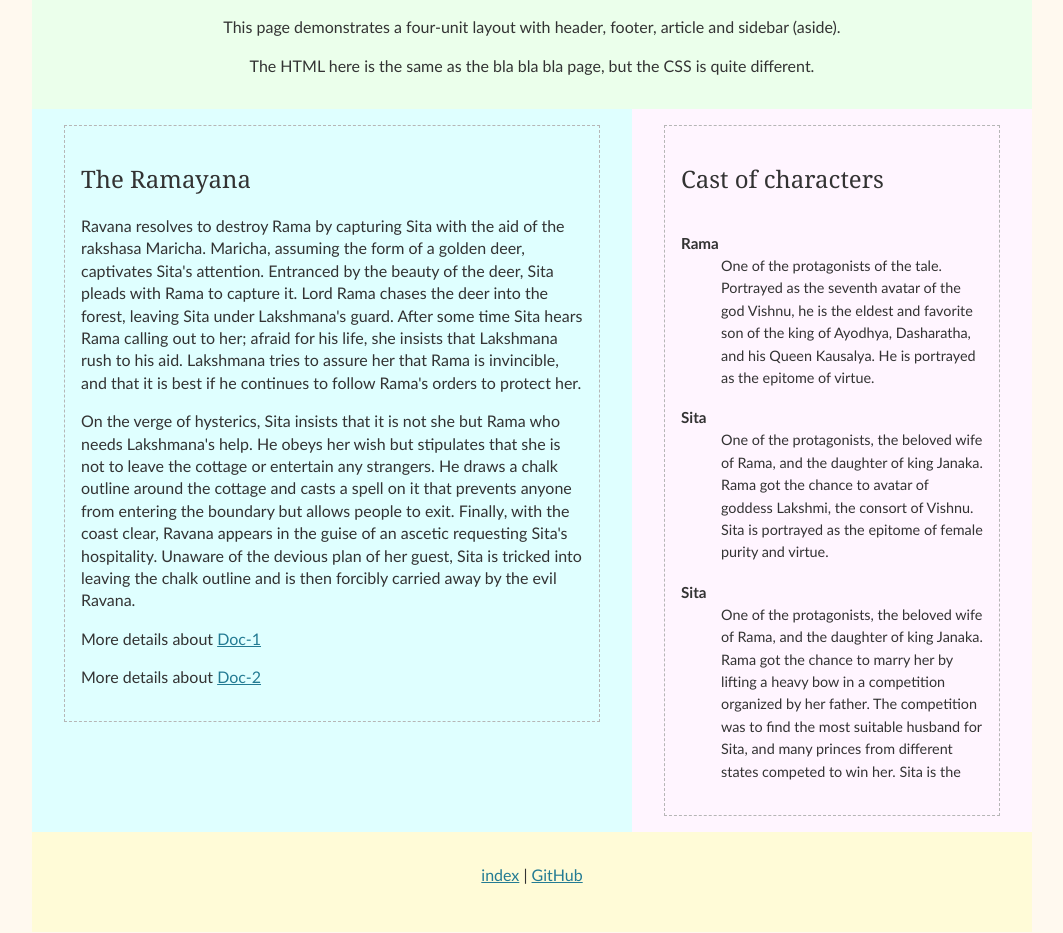
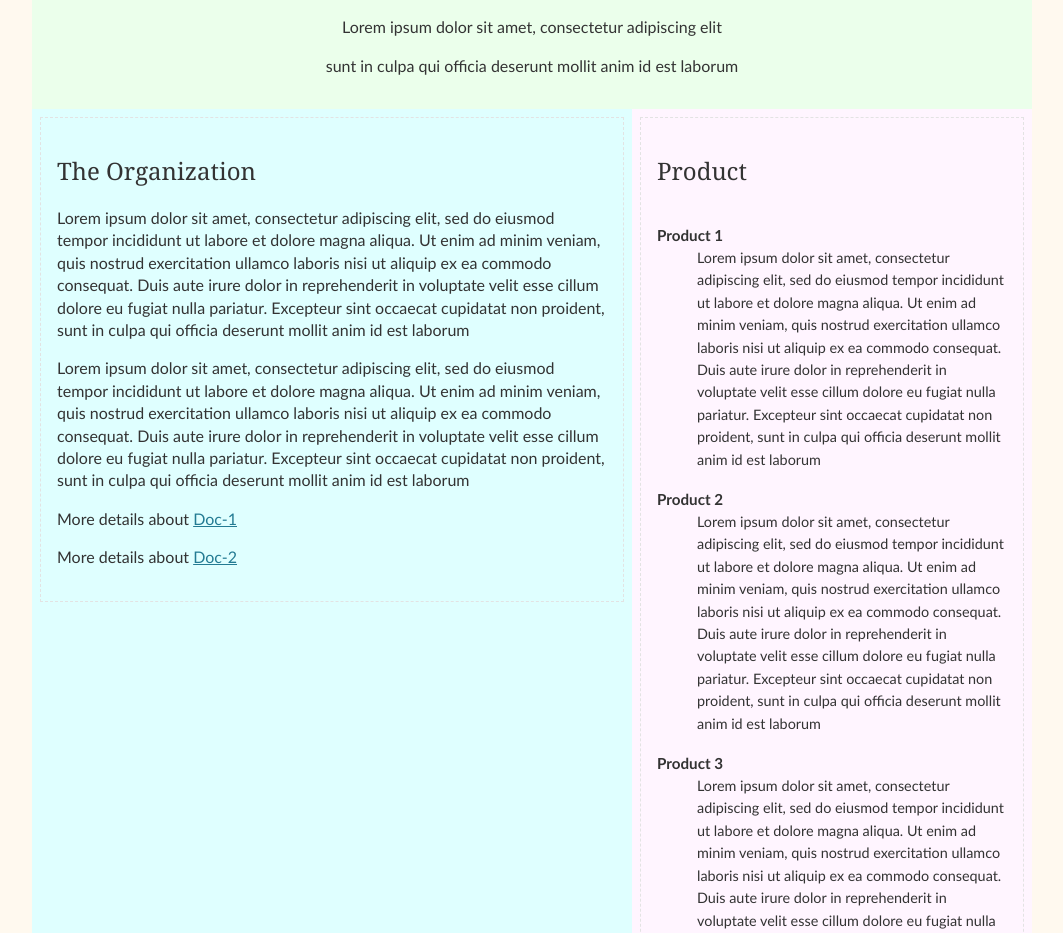
Before and after one commit to srdjan/ristretto, a website: page docs/index.html in a window 1280 px wide. Shown: the part 161-1094 px from the top of the page, without its empty margins (108-1171 px from the left). Drawn offline with nearby package versions, Linux system fonts and the light colour scheme.

Commit message:
aded placeholder text

```diff
--- a/docs/index.html
+++ b/docs/index.html
@@ -6,7 +6,7 @@
   <meta http-equiv="X-UA-Compatible" content="IE=edge">
   <meta name="viewport" content="width=device-width, initial-scale=1.0">
   <meta name="description" content="Docs">
-  <title>Documentation for {...}</title>
+  <title>Documentation for {xyz}</title>
   <script src="https://cdn.jsdelivr.net/npm/@webcomponents/webcomponentsjs@2/webcomponents-loader.min.js"></script>
   <script type="module" src="https://cdn.jsdelivr.net/gh/zerodevx/zero-md@1/src/zero-md.min.js"></script>
   <link rel="stylesheet" href="https://unpkg.com/missing.css/dist/normalize.min.css">
@@ -16,29 +16,23 @@
 <body>
   <div id="wrapper">
     <header>
-      <h1>Using CSS grid for layout</h1>
-      <p>This page demonstrates a four-unit layout with header, footer, article and sidebar (aside).</p>
-      <p>The HTML here is the same as the bla bla bla page, but the CSS is quite different.</p>
+      <h1>Company xzy</h1>
+      <p>Lorem ipsum dolor sit amet, consectetur adipiscing elit</p>
+      <p>sunt in culpa qui officia deserunt mollit anim id est laborum</p>
     </header>
 
     <article>
       <div class="grid-border">
-        <h2>The Ramayana</h2>
-        <p>Ravana resolves to destroy Rama by capturing Sita with the aid of the rakshasa Maricha. Maricha, assuming the
-          form of a golden deer, captivates Sita's attention. Entranced by the beauty of the deer, Sita pleads with Rama
-          to capture it. Lord Rama chases the deer into the forest, leaving Sita under Lakshmana's guard. After some
-          time
-          Sita hears Rama calling out to her; afraid for his life, she insists that Lakshmana rush to his aid. Lakshmana
-          tries to assure her that Rama is invincible, and that it is best if he continues to follow Rama's orders to
-          protect her.</p>
+        <h2>The Organization</h2>
+        <p>Lorem ipsum dolor sit amet, consectetur adipiscing elit, sed do eiusmod tempor incididunt ut labore et dolore magna aliqua.
+          Ut enim ad minim veniam, quis nostrud exercitation ullamco laboris nisi ut aliquip ex ea commodo consequat. Duis aute irure
+          dolor in reprehenderit in voluptate velit esse cillum dolore eu fugiat nulla pariatur. Excepteur sint occaecat cupidatat non
+          proident, sunt in culpa qui officia deserunt mollit anim id est laborum</p>
 
-        <p>On the verge of hysterics, Sita insists that it is not she but Rama who needs Lakshmana's help. He obeys her
-          wish but stipulates that she is not to leave the cottage or entertain any strangers. He draws a chalk outline
-          around the cottage and casts a spell on it that prevents anyone from entering the boundary but allows people
-          to
-          exit. Finally, with the coast clear, Ravana appears in the guise of an ascetic requesting Sita's hospitality.
-          Unaware of the devious plan of her guest, Sita is tricked into leaving the chalk outline and is then forcibly
-          carried away by the evil Ravana.</p>
+        <p>Lorem ipsum dolor sit amet, consectetur adipiscing elit, sed do eiusmod tempor incididunt ut labore et dolore magna aliqua.
+          Ut enim ad minim veniam, quis nostrud exercitation ullamco laboris nisi ut aliquip ex ea commodo consequat. Duis aute irure
+          dolor in reprehenderit in voluptate velit esse cillum dolore eu fugiat nulla pariatur. Excepteur sint occaecat cupidatat non
+          proident, sunt in culpa qui officia deserunt mollit anim id est laborum</p>
 
         <p>More details about <a href="#target-content">Doc-1</a></p>
         <div id="target-content">
@@ -70,30 +64,31 @@
 
     <aside>
       <div class="grid-border">
-        <h2>Cast of characters</h2>
+        <h2>Product</h2>
         <dl>
-          <dt>Rama</dt>
-          <dd>One of the protagonists of the tale. Portrayed as the seventh avatar of the god Vishnu, he is the eldest
-            and
-            favorite son of the king of Ayodhya, Dasharatha, and his Queen Kausalya. He is portrayed as the epitome of
-            virtue.</dd>
+          <dt>Product 1</dt>
+          <dd>Lorem ipsum dolor sit amet, consectetur adipiscing elit, sed do eiusmod tempor incididunt ut labore et dolore magna aliqua.
+            Ut enim ad minim veniam, quis nostrud exercitation ullamco laboris nisi ut aliquip ex ea commodo consequat. Duis aute irure
+            dolor in reprehenderit in voluptate velit esse cillum dolore eu fugiat nulla pariatur. Excepteur sint occaecat cupidatat non
+            proident, sunt in culpa qui officia deserunt mollit anim id est laborum</dd>
 
-          <dt>Sita</dt>
-          <dd>One of the protagonists, the beloved wife of Rama, and the daughter of king Janaka. Rama got the chance to
-            avatar
-            of goddess Lakshmi, the consort of Vishnu. Sita is portrayed as the epitome of female purity and virtue.
-          </dd>
-          <dt>Sita</dt>
-          <dd>One of the protagonists, the beloved wife of Rama, and the daughter of king Janaka. Rama got the chance to
-            marry her by lifting a heavy bow in a competition organized by her father. The competition was to find the
-            most suitable husband for Sita, and many princes from different states competed to win her. Sita is the
+          <dt>Product 2</dt>
+          <dd>Lorem ipsum dolor sit amet, consectetur adipiscing elit, sed do eiusmod tempor incididunt ut labore et dolore magna aliqua.
+            Ut enim ad minim veniam, quis nostrud exercitation ullamco laboris nisi ut aliquip ex ea commodo consequat. Duis aute irure
+            dolor in reprehenderit in voluptate velit esse cillum dolore eu fugiat nulla pariatur. Excepteur sint occaecat cupidatat non
+            proident, sunt in culpa qui officia deserunt mollit anim id est laborum</dd>
+          <dt>Product 3</dt>
+          <dd>Lorem ipsum dolor sit amet, consectetur adipiscing elit, sed do eiusmod tempor incididunt ut labore et dolore magna aliqua.
+            Ut enim ad minim veniam, quis nostrud exercitation ullamco laboris nisi ut aliquip ex ea commodo consequat. Duis aute irure
+            dolor in reprehenderit in voluptate velit esse cillum dolore eu fugiat nulla pariatur. Excepteur sint occaecat cupidatat non
+            proident, sunt in culpa qui officia deserunt mollit anim id est laborum
           </dd>
         </dl>
       </div>
     </aside>
 
     <footer>
-      <p><a href="index.html">index</a> | <a href="https://github.com/macloo/html_css_templates">GitHub</a><br>
+      <p>footer info | some more info<br>
     </footer>
   </div>
 </body>
--- a/docs/styles.css
+++ b/docs/styles.css
@@ -24,7 +24,7 @@ body {
   margin: 2rem auto;
 }
 .grid-border {
-  border: 1px rgb(182, 182, 182) dashed;
+  border: 1px rgb(227, 227, 227) dashed;
   padding: 1rem;
 }
 
@@ -49,7 +49,7 @@ footer {
   grid-column: span 2;
   grid-row: 3;
   background: #fffbd7;
-  padding: 1rem 2rem;
+  padding: 0.5rem 0.5rem;
   text-align: center;
 }
 
@@ -57,21 +57,18 @@ article {
   grid-column: 1;
   grid-row: 2;
   background: #dfffff;
-  padding: 1rem 2rem;
+  padding: 0.5rem 0.5rem;
 }
 
 aside {
   grid-column: 2;
   grid-row: 2;
   background: rgb(255, 245, 255);
-  padding: 1rem 2rem;
+  padding: 0.5rem 0.5rem;
 }
 
-
 /* heading and text styles */
-
-h1,
-h2 {
+h1, h2 {
   font-family: 'Cambria', 'Georgia', serif;
   font-size: 3rem;
   font-weight: normal;
@@ -87,9 +84,7 @@ p {
   line-height: 1.4rem;
 }
 
-
 /* links */
-
 a {
   color: #237b93;
   text-decoration: underline;
@@ -100,9 +95,7 @@ a:hover {
   text-decoration: none;
 }
 
-
 /* definition list styles for sidebar */
-
 dl {
   padding: 0;
 }
@@ -119,9 +112,7 @@ dt {
   line-height: 1.5rem;
 }
 
-
 /* media queries */
-
 @media (max-width: 1000px) {
   #wrapper {
     margin: 0;
@@ -136,8 +127,7 @@ dt {
     margin: 0;
   }
 
-  article,
-  aside {
+  article, aside {
     width: 100%;
   }
 }
```
